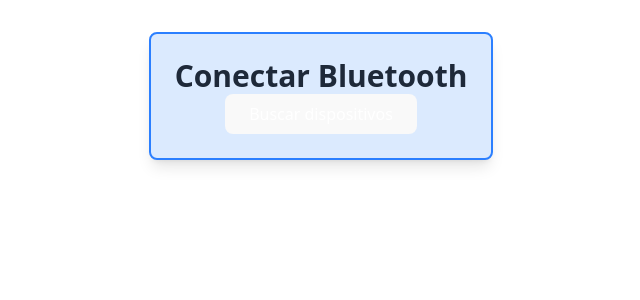
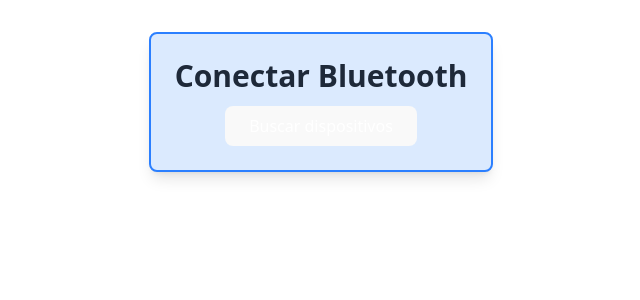
Before and after one commit to AgusAressi/Bluetooth-App, a React (Vite) app: page / in a window 1280 px wide. Shown: the top 300 px of the page, without its empty margins (319-959 px from the left). Built offline with nearby package versions, Linux system fonts and the light colour scheme.

Commit message:
configuracion componente BluetoothConnector

```diff
--- a/src/components/BluetoothConnector/BluetoothConnector.css
+++ b/src/components/BluetoothConnector/BluetoothConnector.css
@@ -1,4 +1,4 @@
-button {
+/* button {
     border-radius: 8px;
     border: 1px solid transparent;
     font-size: 1em;
@@ -15,4 +15,4 @@ button {
   button:focus,
   button:focus-visible {
     outline: 4px auto -webkit-focus-ring-color;
-  }
+  } */
--- a/src/components/BluetoothConnector/index.jsx
+++ b/src/components/BluetoothConnector/index.jsx
@@ -1,4 +1,4 @@
-import { useState } from "react";
+import { useState, useEffect } from "react";
 
 const BluetoothConnector = () => {
   const [deviceName, setDeviceName] = useState(null);
@@ -8,33 +8,29 @@ const BluetoothConnector = () => {
   const [rxCharacteristic, setRxCharacteristic] = useState(null);
   const [txCharacteristic, setTxCharacteristic] = useState(null);
 
-  const SERVICE_UUID = "6e400001-b5a3-f393-e0a9-e50e24dcca9e";
-  const CHARACTERISTIC_UUID_RX = "6e400002-b5a3-f393-e0a9-e50e24dcca9e"; // Para escribir
-  const CHARACTERISTIC_UUID_TX = "6e400003-b5a3-f393-e0a9-e50e24dcca9e"; // Para recibir datos
+  const SERVICE_UUID = "4fafc201-1fb5-459e-8fcc-c5c9c331914b";
+  const CHARACTERISTIC_UUID_RX = "beb5483e-36e1-4688-b7f5-ea07361b26a8"; // Para escribir
+  const CHARACTERISTIC_UUID_TX = "beb5483e-36e1-4688-b7f5-ea07361b26a8"; // Para recibir datos
 
-  // Conectar a un dispositivo Bluetooth
+  useEffect(() => {
+    if (device) {
+      device.addEventListener("gattserverdisconnected", handleDisconnect);
+      return () => {
+        device.removeEventListener("gattserverdisconnected", handleDisconnect);
+      };
+    }
+  }, [device]);
+
   const connectToDevice = async () => {
     try {
       const selectedDevice = await navigator.bluetooth.requestDevice({
         acceptAllDevices: true,
-        optionalServices: [SERVICE_UUID] // Asegura que se busque el servicio correcto
+        optionalServices: [SERVICE_UUID]
       });
 
-      const server = await selectedDevice.gatt.connect();
-      console.log("Conectado al servidor GATT");
-
-      const service = await server.getPrimaryService(SERVICE_UUID);
-      console.log("Servicio GATT encontrado:", service);
-
-      const rxCharacteristic = await service.getCharacteristic(CHARACTERISTIC_UUID_RX);
-      setRxCharacteristic(rxCharacteristic);
-
-      selectedDevice.addEventListener("gattserverdisconnected", () => {
-        console.log("Dispositivo desconectado");
-        setIsConnected(false);
-      });
-
+      setDeviceName(selectedDevice.name);
       setDevice(selectedDevice);
+      await connectToGatt(selectedDevice);
       setIsConnected(true);
     } catch (error) {
       console.error("Error en la conexión GATT:", error);
@@ -42,30 +38,17 @@ const BluetoothConnector = () => {
     }
   };
 
-  // Manejar la desconexión del dispositivo
-  const handleDisconnect = () => {
-    setIsConnected(false);
-    setDevice(null);
-    setDeviceName(null);
-    setRxCharacteristic(null);
-    setTxCharacteristic(null);
-    alert("El dispositivo se ha desconectado.");
-  };
-
-  // Conectar al GATT Server y obtener características
   const connectToGatt = async (selectedDevice) => {
     try {
       const server = await selectedDevice.gatt.connect();
       const service = await server.getPrimaryService(SERVICE_UUID);
 
-      // Obtener características RX (escritura) y TX (lectura)
       const rxChar = await service.getCharacteristic(CHARACTERISTIC_UUID_RX);
       const txChar = await service.getCharacteristic(CHARACTERISTIC_UUID_TX);
 
       setRxCharacteristic(rxChar);
       setTxCharacteristic(txChar);
 
-      // Suscribirse a notificaciones para recibir datos
       await txChar.startNotifications();
       txChar.addEventListener("characteristicvaluechanged", handleDataReceived);
     } catch (error) {
@@ -73,7 +56,6 @@ const BluetoothConnector = () => {
     }
   };
 
-  // Manejar la recepción de datos desde el ESP32
   const handleDataReceived = (event) => {
     const value = event.target.value;
     const received = new TextDecoder().decode(value);
@@ -81,7 +63,6 @@ const BluetoothConnector = () => {
     console.log("Datos recibidos:", received);
   };
 
-  // Enviar datos al dispositivo
   const sendData = async (message) => {
     if (rxCharacteristic) {
       try {
@@ -95,11 +76,19 @@ const BluetoothConnector = () => {
     }
   };
 
-  // Desconectar el dispositivo manualmente
   const disconnectDevice = () => {
     if (device && device.gatt.connected) {
       device.gatt.disconnect();
     }
+  };
+
+  const handleDisconnect = () => {
+    setIsConnected(false);
+    setDevice(null);
+    setDeviceName(null);
+    setRxCharacteristic(null);
+    setTxCharacteristic(null);
+    alert("El dispositivo se ha desconectado.");
   };
 
   return (
@@ -119,7 +108,7 @@ const BluetoothConnector = () => {
           </button>
         </div>
       ) : (
-        <button onClick={connectToDevice} className="px-6 py-2 bg-blue-500 text-white rounded-lg">
+        <button onClick={connectToDevice} className="mt-3 px-6 py-2 bg-blue-500 text-white rounded-lg">
           Buscar dispositivos
         </button>
       )}
```
